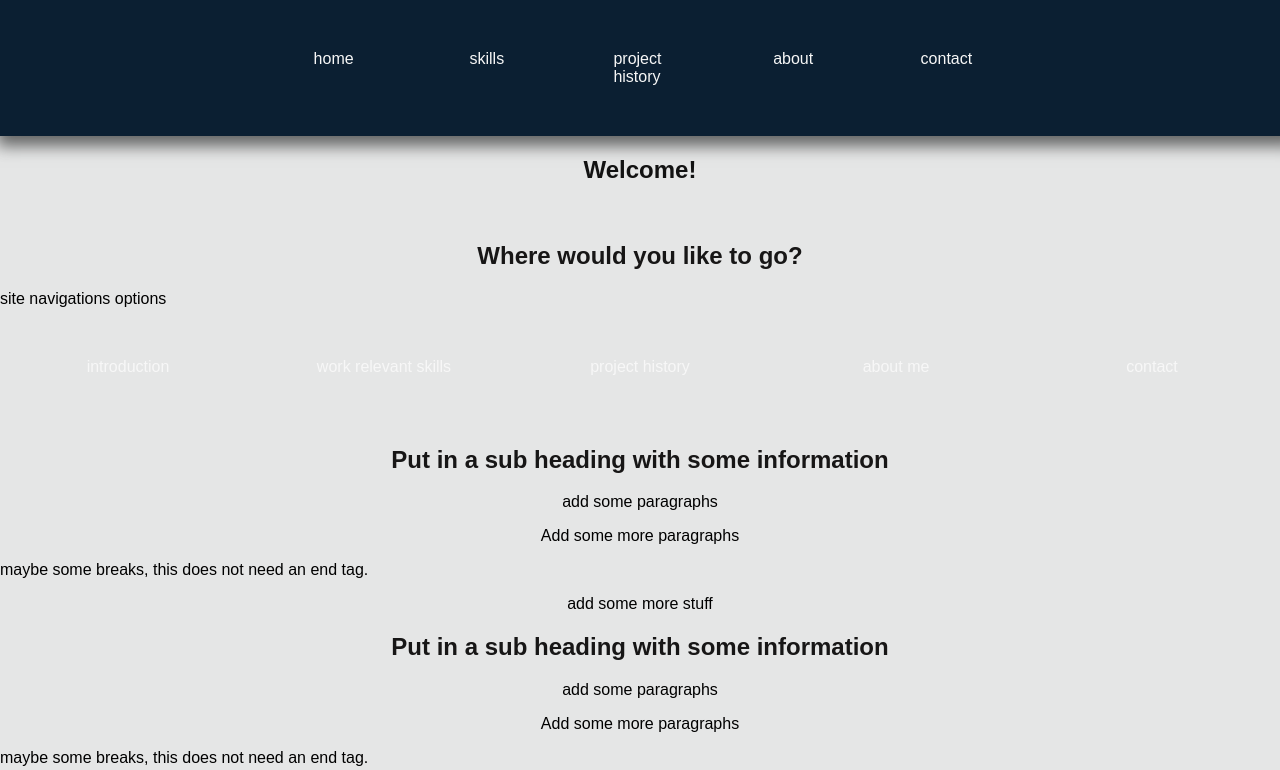
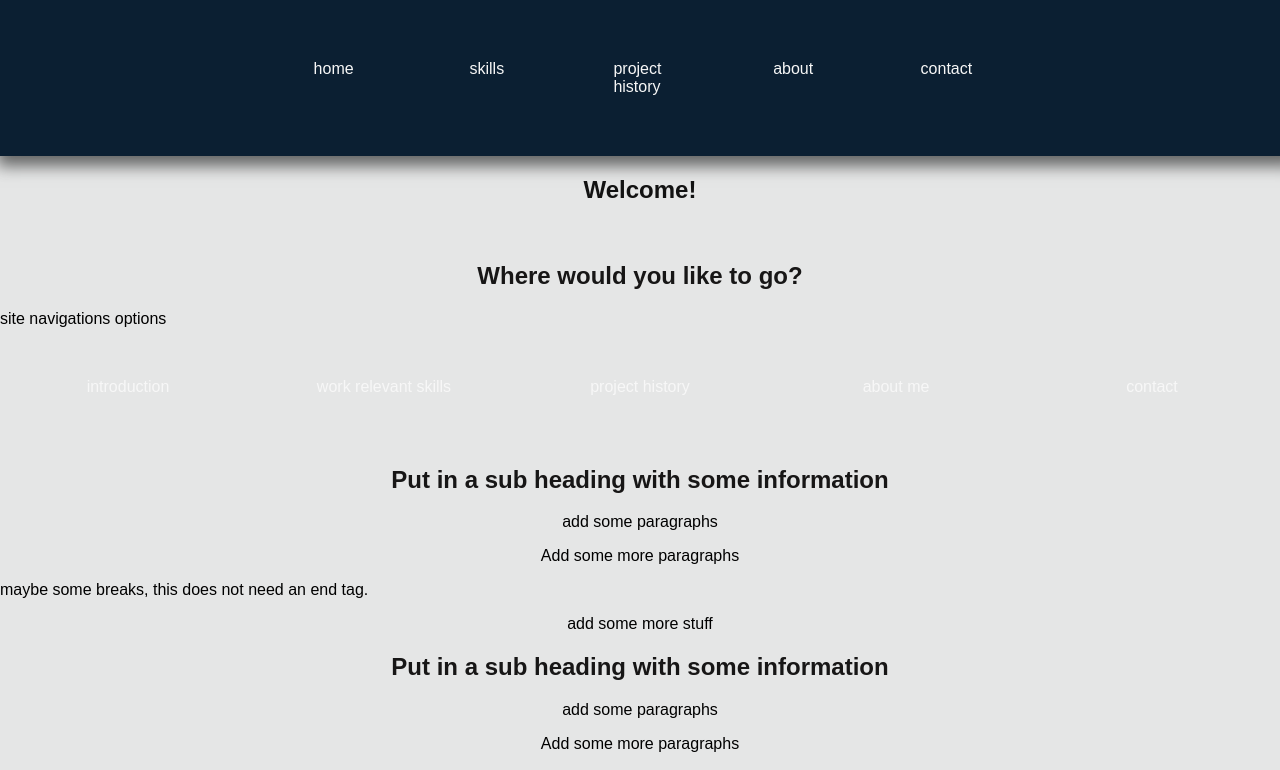
Before and after one commit to PrathPrasad/Portfolio, a plain HTML site: page about.html in a window 1280 px wide. Shown: the top 770 px of the page. Drawn offline with Linux system fonts and the light colour scheme.

Commit message:
“update”

```diff
--- a/src/css_folders/style.css
+++ b/src/css_folders/style.css
@@ -6,14 +6,20 @@
 
 
     header {
-
         background-color: rgb(11, 31, 50);
         box-shadow: 7px 0px 15px 10px rgb(99, 100, 100);
-        margin-top: 0px;
+        margin-top: 0;
+
         display: flex;
         flex-direction: row;
         justify-content: center;
+        align-items: center;
 
+        /* Make it stretchy full width */
+        width: 100%;
+        flex-wrap: wrap; /* Allows items to wrap on small screens */
+        padding: 10px 20px; /* Adds spacing inside the header */
+        box-sizing: border-box;
     }
 
 
```
Also changed, not shown: intro.html (line endings or trailing spaces).
